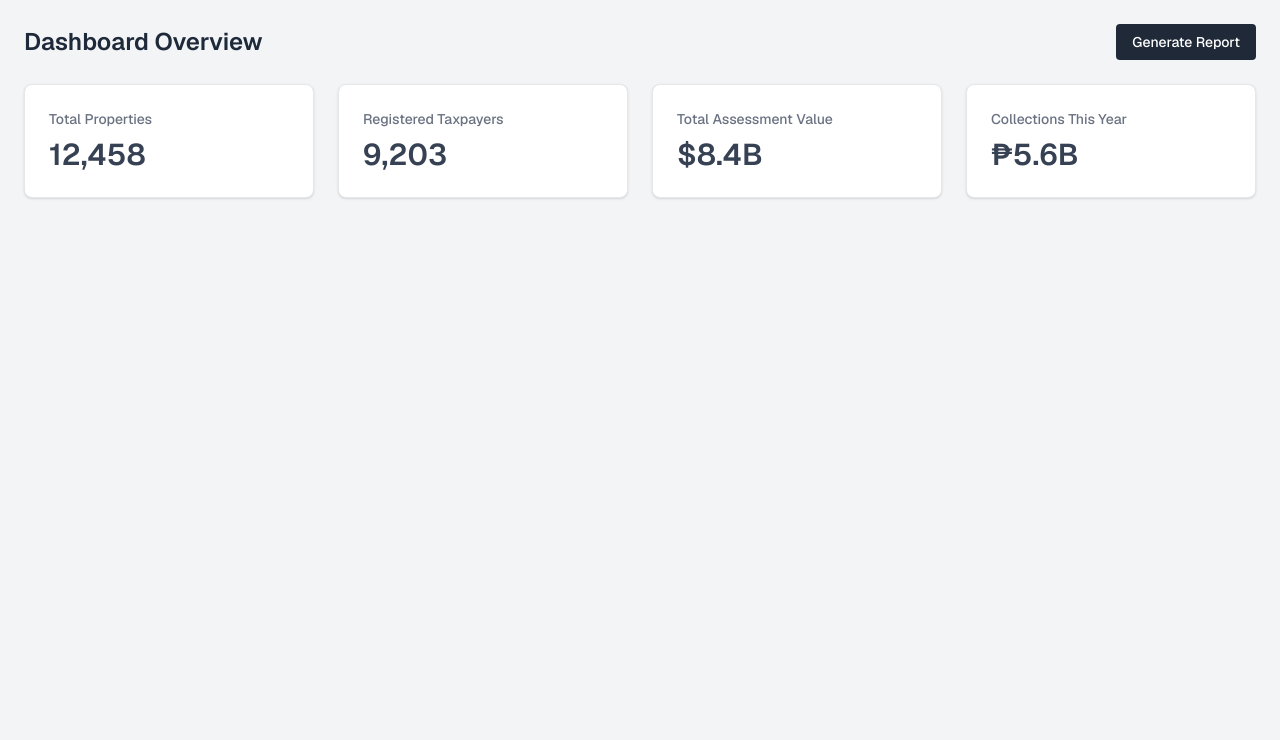
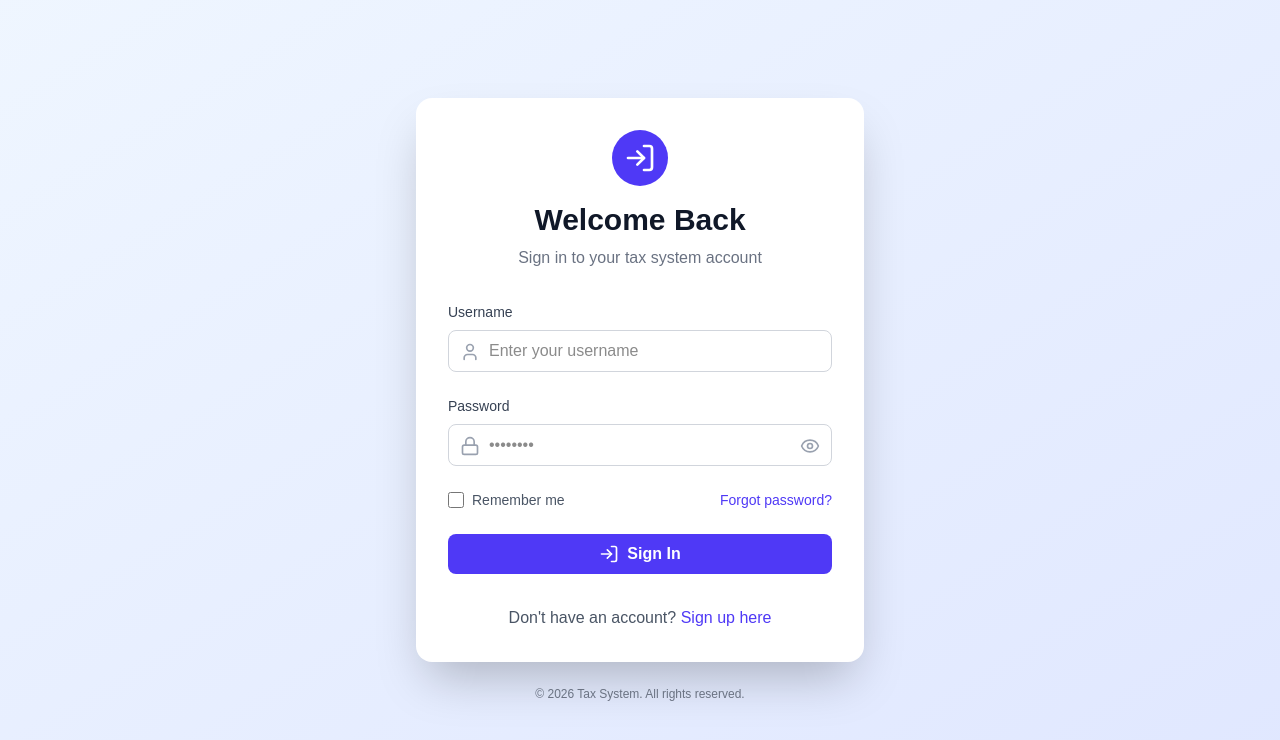
Before and after one commit to panisjr/tax-system, a Next.js app: page / in a window 1280 px wide. Shown: the top 740 px of the page. Built offline with nearby package versions, Linux system fonts and the light colour scheme.

Commit message:
Initial Commit

```diff
--- /dev/null
+++ b/app/component/LoginComponent.tsx
@@ -0,0 +1,132 @@
+'use client';
+
+import { useState } from 'react';
+import { User, Lock, Eye, EyeOff, LogIn } from 'lucide-react';
+
+export default function LoginComponent() {
+  const [showPassword, setShowPassword] = useState(false);
+  const [username, setUsername] = useState('');
+  const [password, setPassword] = useState('');
+  const [isLoading, setIsLoading] = useState(false);
+
+  const handleSubmit = (e: React.FormEvent) => {
+    e.preventDefault();
+    setIsLoading(true);
+    // Simulate login process
+    setTimeout(() => {
+      setIsLoading(false);
+      alert('Login attempt with: ' + username);
+    }, 1000);
+  };
+
+  return (
+    <div className="min-h-screen bg-gradient-to-br from-blue-50 to-indigo-100 flex items-center justify-center p-4">
+      <div className="w-full max-w-md">
+        {/* Card */}
+        <div className="bg-white rounded-2xl shadow-2xl p-8 space-y-8">
+          {/* Header */}
+          <div className="text-center space-y-2">
+            <div className="flex justify-center mb-4">
+              <div className="bg-indigo-600 p-3 rounded-full">
+                <LogIn className="w-8 h-8 text-white" />
+              </div>
+            </div>
+            <h1 className="text-3xl font-bold text-gray-900">Welcome Back</h1>
+            <p className="text-gray-500">Sign in to your tax system account</p>
+          </div>
+
+          {/* Form */}
+          <form onSubmit={handleSubmit} className="space-y-6">
+            {/* Username Field */}
+            <div className="space-y-2">
+              <label htmlFor="username" className="block text-sm font-medium text-gray-700">
+                Username
+              </label>
+              <div className="relative">
+                <User className="absolute left-3 top-3 w-5 h-5 text-gray-400" />
+                <input
+                  id="username"
+                  type="text"
+                  value={username}
+                  onChange={(e) => setUsername(e.target.value)}
+                  placeholder="Enter your username"
+                  className="w-full pl-10 pr-4 py-2 border border-gray-300 rounded-lg focus:outline-none focus:ring-2 focus:ring-indigo-500 focus:border-transparent"
+                  required
+                />
+              </div>
+            </div>
+
+            {/* Password Field */}
+            <div className="space-y-2">
+              <label htmlFor="password" className="block text-sm font-medium text-gray-700">
+                Password
+              </label>
+              <div className="relative">
+                <Lock className="absolute left-3 top-3 w-5 h-5 text-gray-400" />
+                <input
+                  id="password"
+                  type={showPassword ? 'text' : 'password'}
+                  value={password}
+                  onChange={(e) => setPassword(e.target.value)}
+                  placeholder="••••••••"
+                  className="w-full pl-10 pr-10 py-2 border border-gray-300 rounded-lg focus:outline-none focus:ring-2 focus:ring-indigo-500 focus:border-transparent"
+                  required
+                />
+                <button
+                  type="button"
+                  onClick={() => setShowPassword(!showPassword)}
+                  className="absolute cursor-pointer right-3 top-3 text-gray-400 hover:text-gray-600"
+                >
+                  {showPassword ? (
+                    <EyeOff className="w-5 h-5" />
+                  ) : (
+                    <Eye className="w-5 h-5" />
+                  )}
+                </button>
+              </div>
+            </div>
+
+            {/* Remember Me */}
+            <div className="flex items-center justify-between">
+              <label className="flex items-center space-x-2">
+                <input
+                  type="checkbox"
+                  className="w-4 h-4 border cursor-pointer border-gray-300 rounded focus:ring-2 focus:ring-indigo-500"
+                />
+                <span className="text-sm text-gray-600 cursor-pointer">Remember me</span>
+              </label>
+              <a href="#" className="text-sm text-indigo-600 hover:text-indigo-700 font-medium">
+                Forgot password?
+              </a>
+            </div>
+
+            {/* Submit Button */}
+            <button
+              type="submit"
+              disabled={isLoading}
+              className="w-full cursor-pointer bg-indigo-600 hover:bg-indigo-700 disabled:bg-indigo-400 text-white font-semibold py-2 px-4 rounded-lg transition duration-200 flex items-center justify-center space-x-2"
+            >
+              <LogIn className="w-5 h-5 " />
+              <span>{isLoading ? 'Signing in...' : 'Sign In'}</span>
+            </button>
+          </form>
+
+          {/* Footer */}
+          <div className="text-center">
+            <p className="text-gray-600">
+              Don't have an account?{' '}
+              <a href="#" className="text-indigo-600 hover:text-indigo-700 font-medium">
+                Sign up here
+              </a>
+            </p>
+          </div>
+        </div>
+
+        {/* Footer Text */}
+        <p className="text-center text-gray-500 text-xs mt-6">
+          © 2026 Tax System. All rights reserved.
+        </p>
+      </div>
+    </div>
+  );
+}
--- a/app/page.tsx
+++ b/app/page.tsx
@@ -1,11 +1,11 @@
 // app/page.tsx
 
-import AnalyticsCard from './component/AnalyticsCard';
+import LoginComponent from './component/LoginComponent';
 
 export default function HomePage() {
   return (
     <main>
-      <AnalyticsCard />
+      <LoginComponent />
     </main>
   );
 }
--- a/package.json
+++ b/package.json
@@ -9,6 +9,7 @@
     "lint": "eslint"
   },
   "dependencies": {
+    "lucide-react": "^0.575.0",
     "next": "16.1.6",
     "react": "19.2.3",
     "react-dom": "19.2.3"
```
Also changed, not shown: 1 other file (tests, documents, lock files or other folders).
